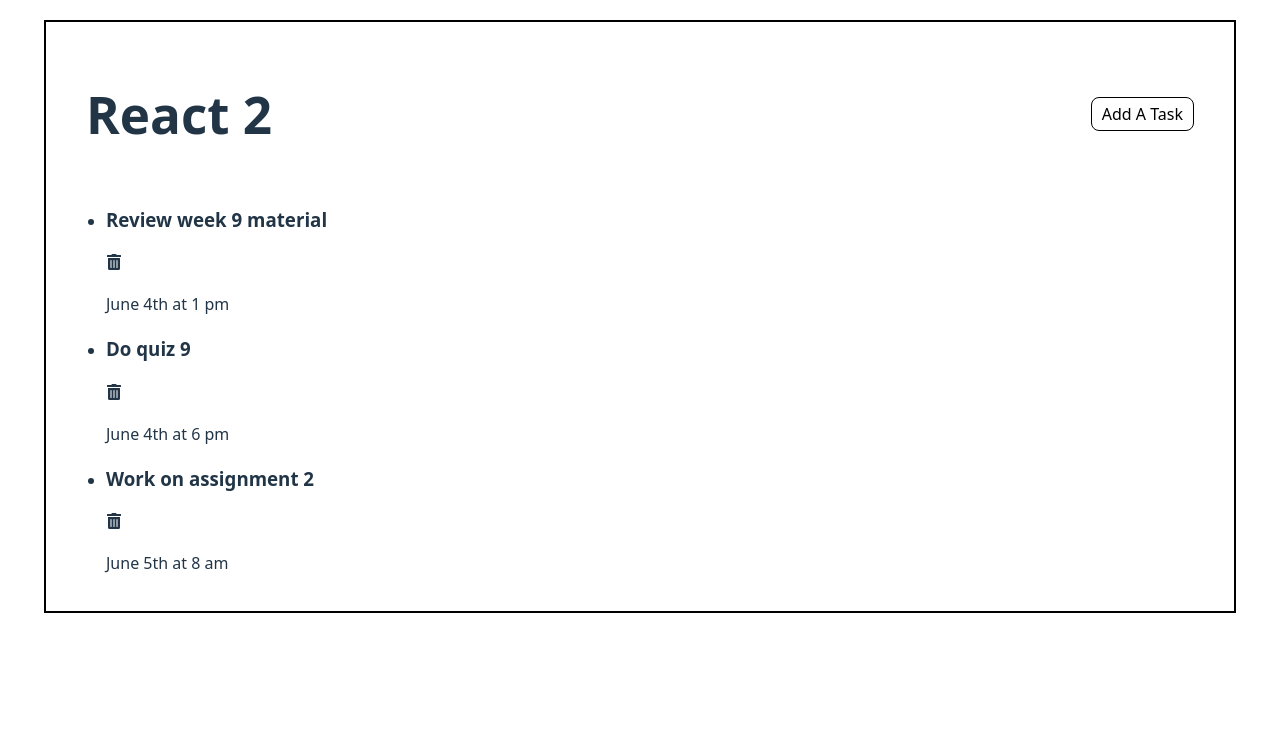
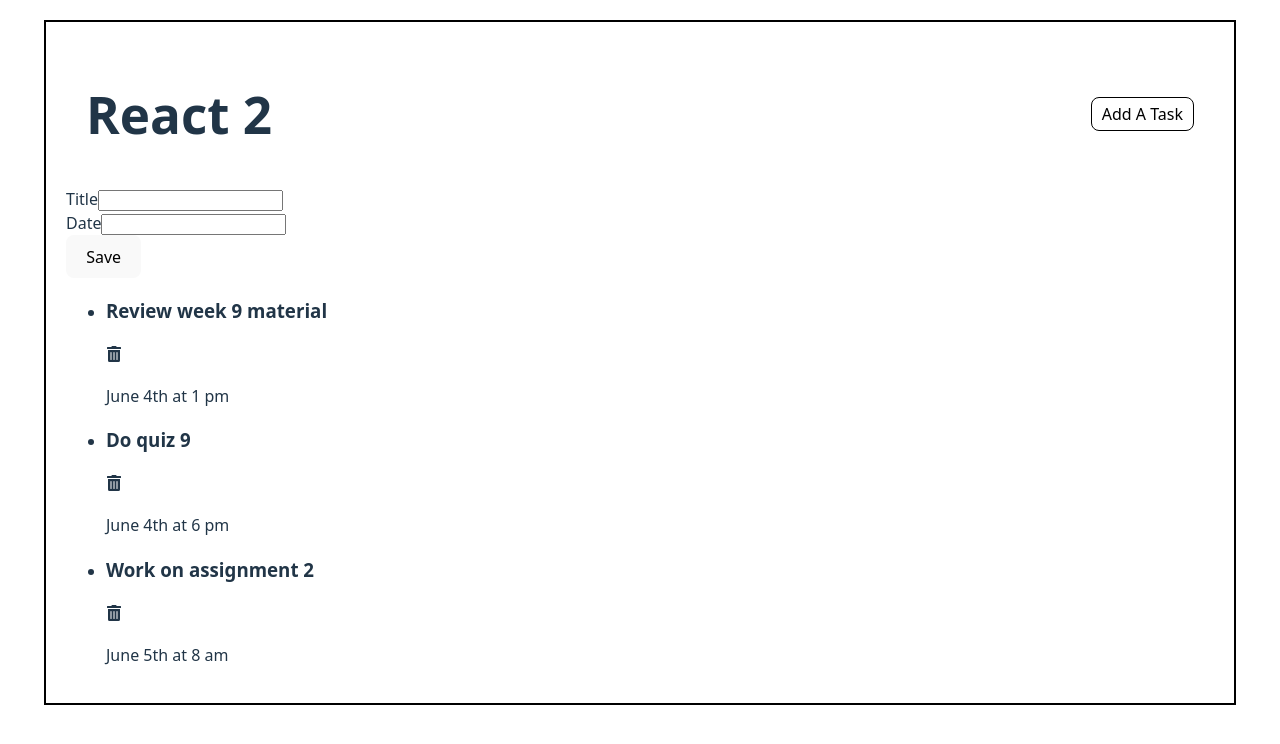
Before and after one commit to yanheng66/CS5610, a React (Vite) app in the folder week9/vite-project/: page / in a window 1280 px wide. Shown: the top 744 px of the page. Built offline with nearby package versions, Linux system fonts and the light colour scheme.

Commit message:
add task

```diff
--- a/week9/vite-project/src/App.tsx
+++ b/week9/vite-project/src/App.tsx
@@ -1,3 +1,4 @@
+import AddTask from './component/AddTask';
 import Header from './component/Header'
 import TasksList from './component/TasksList';
 
@@ -6,6 +7,7 @@ export default function App() {
   return (
     <div className="app-container">
       <Header name={name} version={2} />
+      <AddTask />
       <TasksList />
     </div >
   )
--- a/week9/vite-project/src/component/AddTask.tsx
+++ b/week9/vite-project/src/component/AddTask.tsx
@@ -1,21 +1,50 @@
-import React from 'react'
+import { useState } from "react";
 
-export default function AddTask() {
-    const [title, setTitle] = useState('');
-    const [date, setDate] = useState('');
+interface AddTaskProps {
+    onAddTask: (task: { title: string; date: string }) => void;
+}
+
+const AddTask: React.FC<AddTaskProps> = ({ onAddTask }) => {
+    const [title, setTitle] = useState<string>("");
+    const [date, setDate] = useState<string>("");
+
+    // Handle form submission
+    const handleSubmit = (event: React.FormEvent<HTMLFormElement>) => {
+        event.preventDefault();
+
+        if (!title || !date) {
+            alert("Please fill in both fields!");
+            return;
+        }
+
+        const newTask = { title, date };
+        onAddTask(newTask); // Send task to parent
+
+        setTitle("");
+        setDate("");
+    };
+
     return (
-        <div>
-            <form>
-                <div className='form-control'>
-                    <label>Title</label>
-                    <input type='text' value={title} onChange={(e) => setTitle(e.target.value)} />
-                </div>
-                <div className='form-control'>
-                    <label>Date</label>
-                    <input type='text' value={date} onChange={(e) => setDate(e.target.value)} />
-                </div>
-            </form>
-            <div>AddTask</div>
-        </div>
-    )
-}
+        <form onSubmit={handleSubmit}>
+            <div className="form-control">
+                <label>Title</label>
+                <input
+                    type="text"
+                    value={title}
+                    onChange={(e) => setTitle(e.target.value)}
+                />
+            </div>
+            <div className="form-control">
+                <label>Date</label>
+                <input
+                    type="text"
+                    value={date}
+                    onChange={(e) => setDate(e.target.value)}
+                />
+            </div>
+            <button type="submit">Save</button>
+        </form>
+    );
+};
+
+export default AddTask;
```
